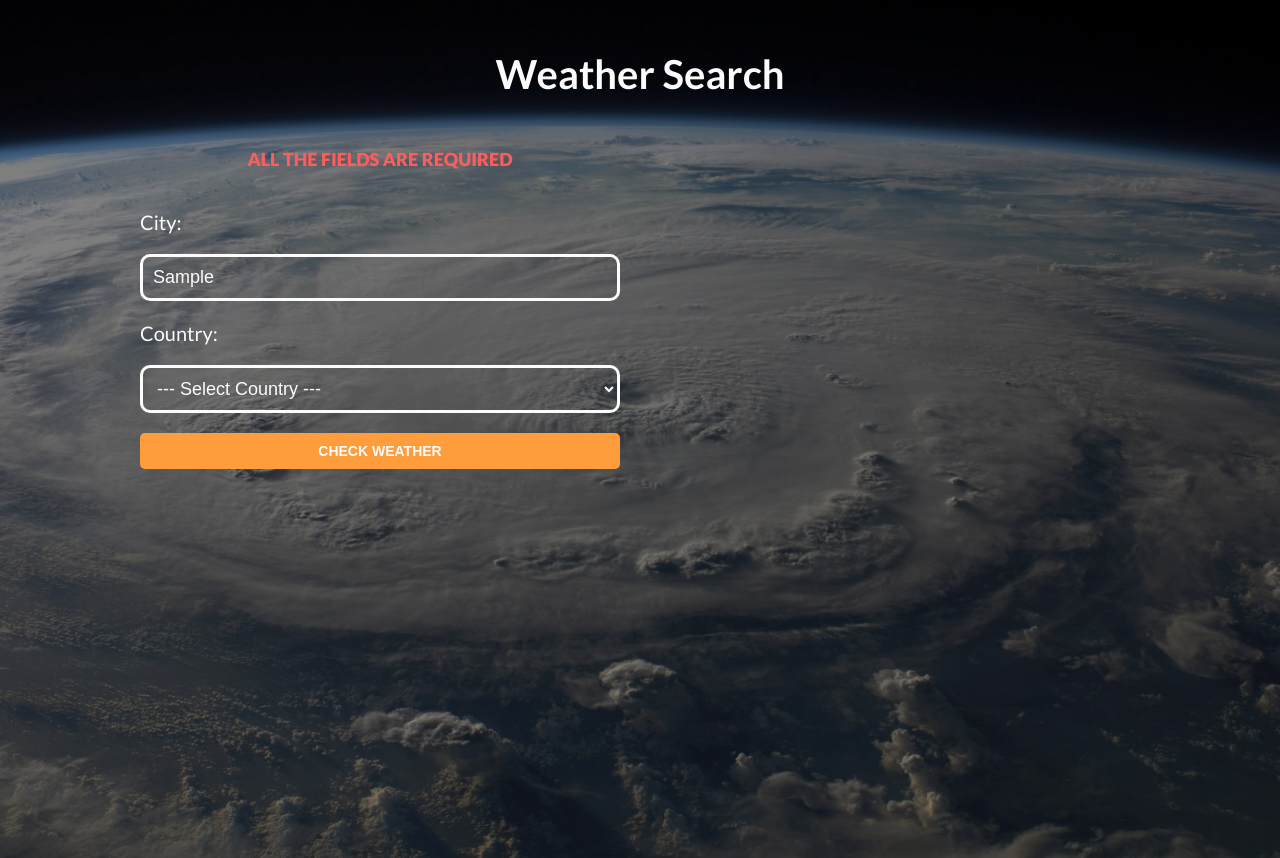
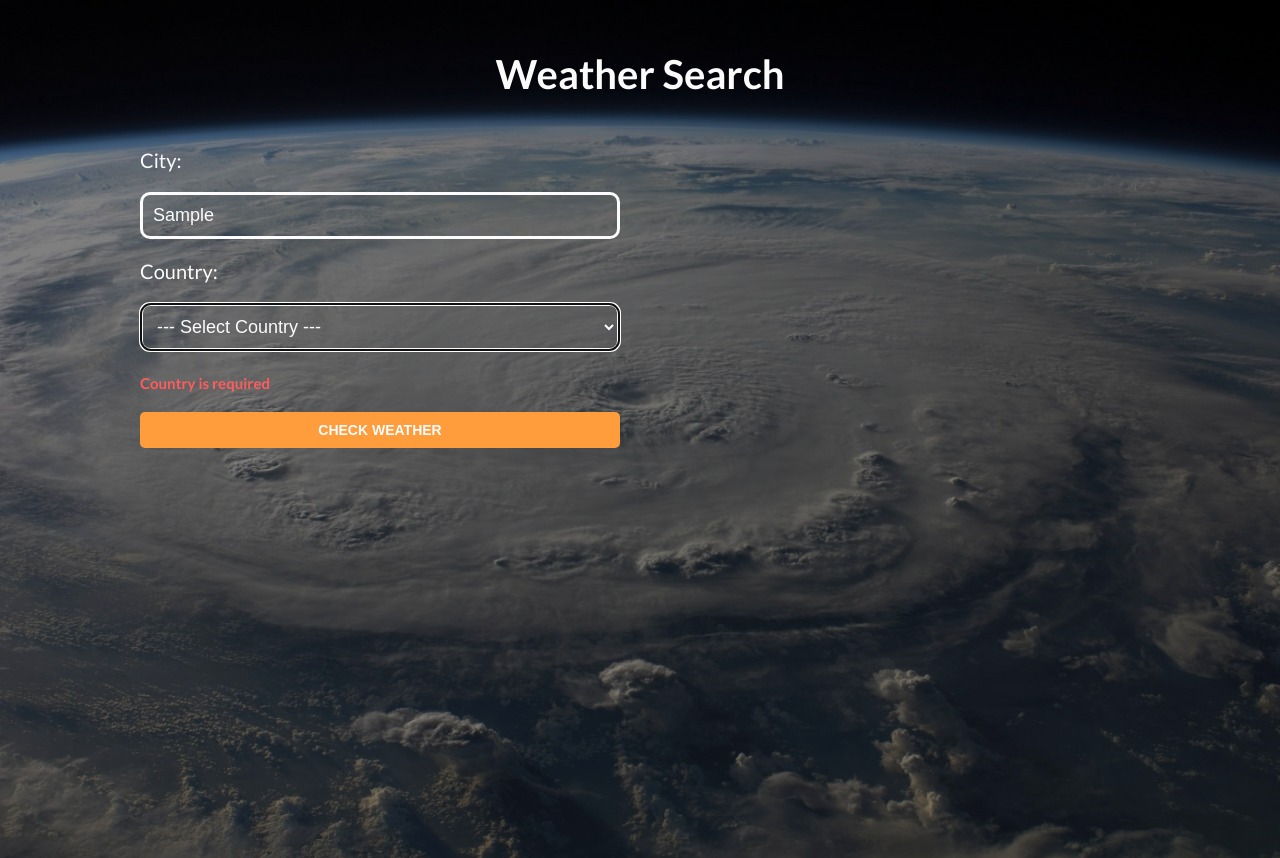
Before and after one commit to wichofly/weather-app-, a React (Vite) app: page / in a window 1280 px wide. Both pictures are taken after typing "Sample" into the empty fields and a click on the input "Check weather". Built offline with nearby package versions, Linux system fonts and the light colour scheme.

Commit message:
feat: update form component to use react-hook-form for improved validation and error handling

```diff
--- a/src/components/Form/Form.module.css
+++ b/src/components/Form/Form.module.css
@@ -28,6 +28,13 @@
   color: var(--white);
 }
 
+.error {
+  color: #FF5D5D;
+  font-size: 1.5rem;
+  font-weight: 700;
+  margin-top: 0.25rem;
+}
+
 .submit {
   background-color: var(--primary);
   border: none;
--- a/src/components/Form/Form.tsx
+++ b/src/components/Form/Form.tsx
@@ -1,40 +1,25 @@
-import { ChangeEvent, FormEvent, useState } from 'react';
+import { useForm, SubmitHandler } from 'react-hook-form';
 import { countries } from '../../data/countries';
 import styles from './Form.module.css';
 import { SearchType } from '../../interfaces/interface';
-import Alert from '../Alert/Alert';
 
 interface FormProps {
   fetchWeather: (search: SearchType) => Promise<void>;
 }
 
 const Form = ({ fetchWeather }: FormProps) => {
-  const [search, setSearch] = useState<SearchType>({
-    city: '',
-    country: '',
-  });
+  const {
+    register,
+    handleSubmit,
+    formState: { errors },
+  } = useForm<SearchType>();
 
-  const [alert, setAlert] = useState('');
-
-  const handleChange = (
-    e: ChangeEvent<HTMLInputElement> | ChangeEvent<HTMLSelectElement>
-  ) => {
-    setSearch({ ...search, [e.target.name]: e.target.value });
-  };
-
-  const handleSubmit = (e: FormEvent<HTMLFormElement>) => {
-    e.preventDefault();
-
-    if (Object.values(search).includes('')) {
-      setAlert('All the fields are required');
-      return;
-    }
-    fetchWeather(search);
+  const onSubmit: SubmitHandler<SearchType> = (data) => {
+    fetchWeather(data);
   };
 
   return (
-    <form className={styles.form} onSubmit={handleSubmit}>
-      {alert && <Alert>{alert}</Alert>}
+    <form className={styles.form} onSubmit={handleSubmit(onSubmit)}>
       <div className={styles.field}>
         <label className={styles.label} htmlFor="city">
           City:
@@ -42,23 +27,17 @@ const Form = ({ fetchWeather }: FormProps) => {
         <input
           type="text"
           id="city"
-          name="city"
           placeholder="city"
-          value={search.city}
-          onChange={handleChange}
+          {...register('city', { required: true })}
         />
+        {errors.city && <span className={styles.error}>City is required</span>}
       </div>
 
       <div className={styles.field}>
         <label className={styles.label} htmlFor="country">
           Country:
         </label>
-        <select
-          id="country"
-          value={search.country}
-          name="country"
-          onChange={handleChange}
-        >
+        <select id="country" {...register('country', { required: true })}>
           <option value="">--- Select Country ---</option>
           {countries.map(({ name, code }) => (
             <option key={code} value={code} className={styles.option}>
@@ -66,6 +45,9 @@ const Form = ({ fetchWeather }: FormProps) => {
             </option>
           ))}
         </select>
+        {errors.country && (
+          <span className={styles.error}>Country is required</span>
+        )}
       </div>
 
       <input className={styles.submit} type="submit" value="Check weather" />
```
Also changed, not shown: 1 other file (tests, documents, lock files or other folders).
